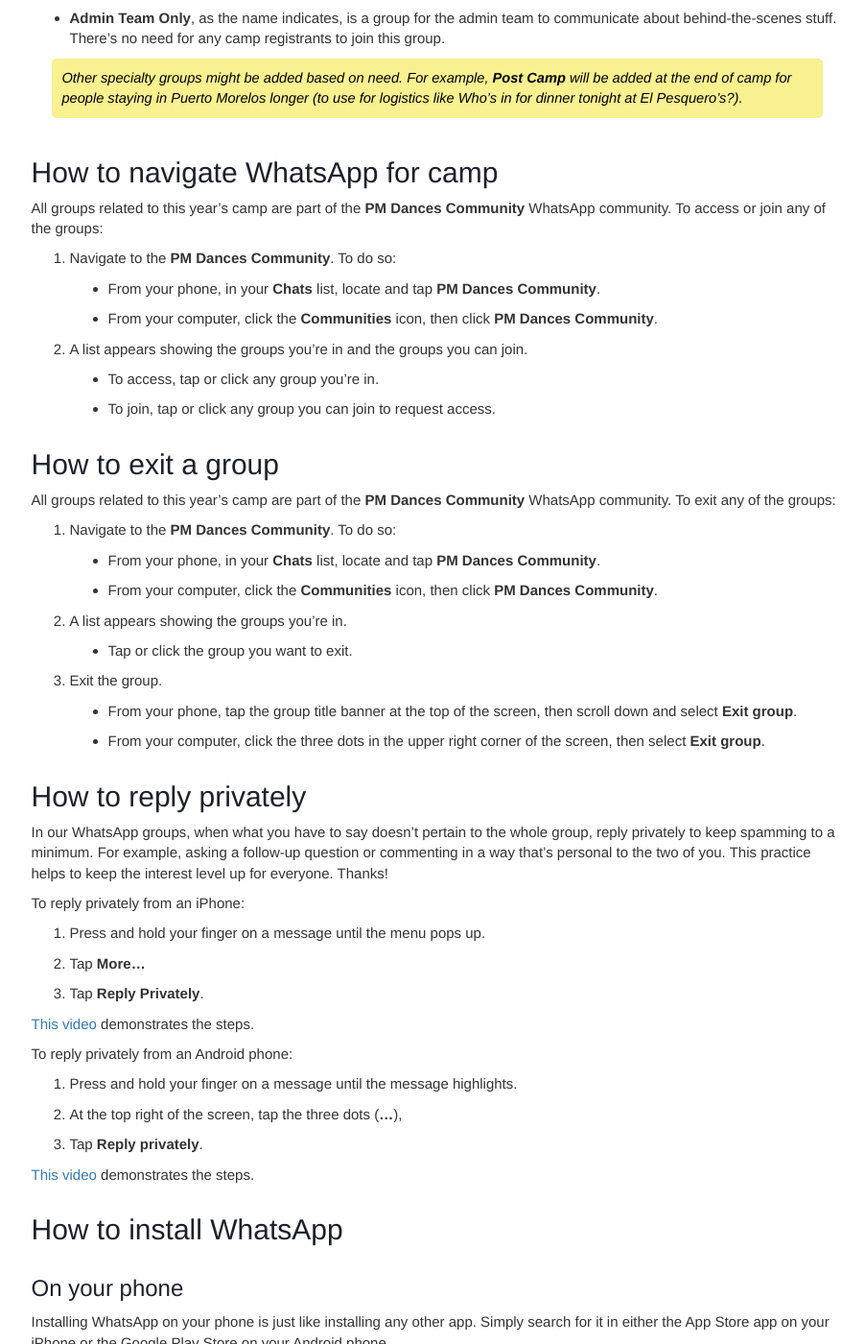
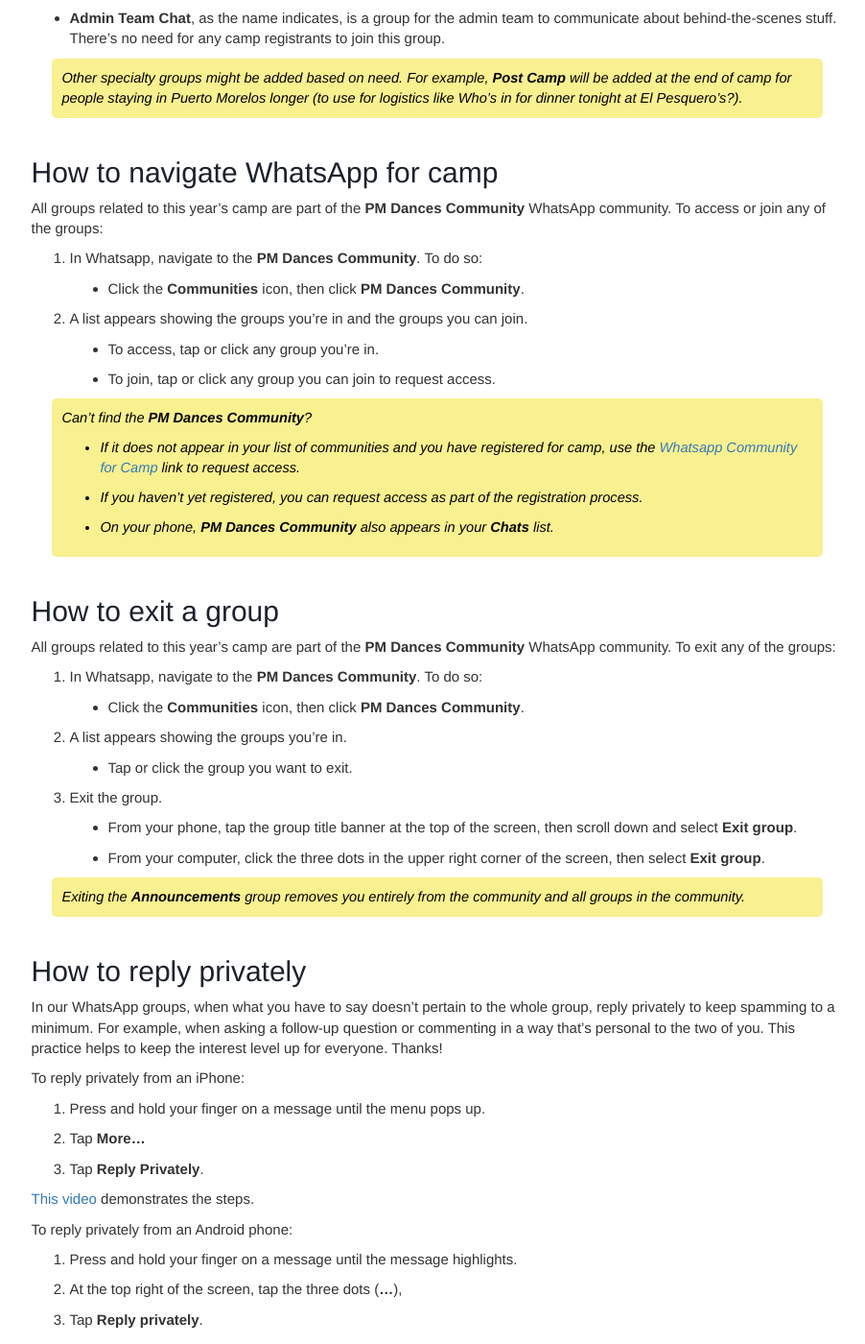
Before and after one commit to davewalker60/pmdup, a Jekyll site: the page built from pages/content/whatsapp-content.md, in a window 1280 px wide and 1400 px high, scrolled down 641 px. Shown: the whole window at 96% size, without its empty margins (330-1232 px from the left). Built offline with Jekyll 4.4.1, drawn with Linux system fonts in a browser that asks for light colours; our own code applies the rules of GitHub Pages for plain Markdown files; comment, search, counter and statistics services are not loaded.

Commit message:
minor stuff

```diff
--- a/pages/content/whatsapp-content.md
+++ b/pages/content/whatsapp-content.md
@@ -10,7 +10,7 @@
 
 - **Dancer Chat** <span style="color: red">*(messaging currently disabled - we'll let you know when you can start posting)*</span> is an unmoderated group for conversations about and at camp. All camp registrants can join the group. All participants can post. Not everyone will want to be in this group if it gets too verbose, so **please reply privately** with thank you, I agree, etc messages and conversations that don’t involve the whole group.
 
-- **Admin Team Only**, as the name indicates, is a group for the admin team to communicate about behind-the-scenes stuff. There's no need for any camp registrants to join this group.
+- **Admin Team Chat**, as the name indicates, is a group for the admin team to communicate about behind-the-scenes stuff. There's no need for any camp registrants to join this group.
 
 > Other specialty groups might be added based on need. For example, **Post Camp** will be added at the end of camp for people staying in Puerto Morelos longer (to use for logistics like _Who's in for dinner tonight at El Pesquero's?_).
 
@@ -28,29 +28,34 @@
 
 All groups related to this year's camp are part of the **PM Dances Community** WhatsApp community. To access or join any of the groups:
 
-1. Navigate to the **PM Dances Community**. To do so:
-   - From your phone, in your **Chats** list, locate and tap **PM Dances Community**.
-   - From your computer, click the **Communities** icon, then click **PM Dances Community**.
+1. In Whatsapp, navigate to the **PM Dances Community**. To do so:
+   - Click the **Communities** icon, then click **PM Dances Community**.
 2. A list appears showing the groups you're in and the groups you can join.
    - To access, tap or click any group you're in.
    - To join, tap or click any group you can join to request access.
+
+> Can't find the **PM Dances Community**?
+> - If it does not appear in your list of communities and you have registered for camp, use the [Whatsapp Community for Camp](https://chat.whatsapp.com/EMbSgSrfAhiFqgHSPwd7mH){:target="_blank"} link to request access.<br>
+> - If you haven't yet registered, you can request access as part of the registration process.
+> - On your phone, **PM Dances Community** also appears in your **Chats** list.
 
 # How to exit a group
 
 All groups related to this year's camp are part of the **PM Dances Community** WhatsApp community. To exit any of the groups:
 
-1. Navigate to the **PM Dances Community**. To do so:
-   - From your phone, in your **Chats** list, locate and tap **PM Dances Community**.
-   - From your computer, click the **Communities** icon, then click **PM Dances Community**.
+1. In Whatsapp, navigate to the **PM Dances Community**. To do so:
+   - Click the **Communities** icon, then click **PM Dances Community**.
 2. A list appears showing the groups you're in.
    - Tap or click the group you want to exit.
 3. Exit the group.
    - From your phone, tap the group title banner at the top of the screen, then scroll down and select **Exit group**.
    - From your computer, click the three dots in the upper right corner of the screen, then select **Exit group**.
 
+> Exiting the **Announcements** group removes you entirely from the community and all groups in the community.
+
 # How to reply privately
 
-In our WhatsApp groups, when what you have to say doesn’t pertain to the whole group, reply privately to keep spamming to a minimum. For example, asking a follow-up question or commenting in a way that’s personal to the two of you. This practice helps to keep the interest level up for everyone. Thanks!
+In our WhatsApp groups, when what you have to say doesn’t pertain to the whole group, reply privately to keep spamming to a minimum. For example, when asking a follow-up question or commenting in a way that’s personal to the two of you. This practice helps to keep the interest level up for everyone. Thanks!
 
 To reply privately from an iPhone:
 
```
Also changed, not shown: pages/register.md (+1 -1 lines).
